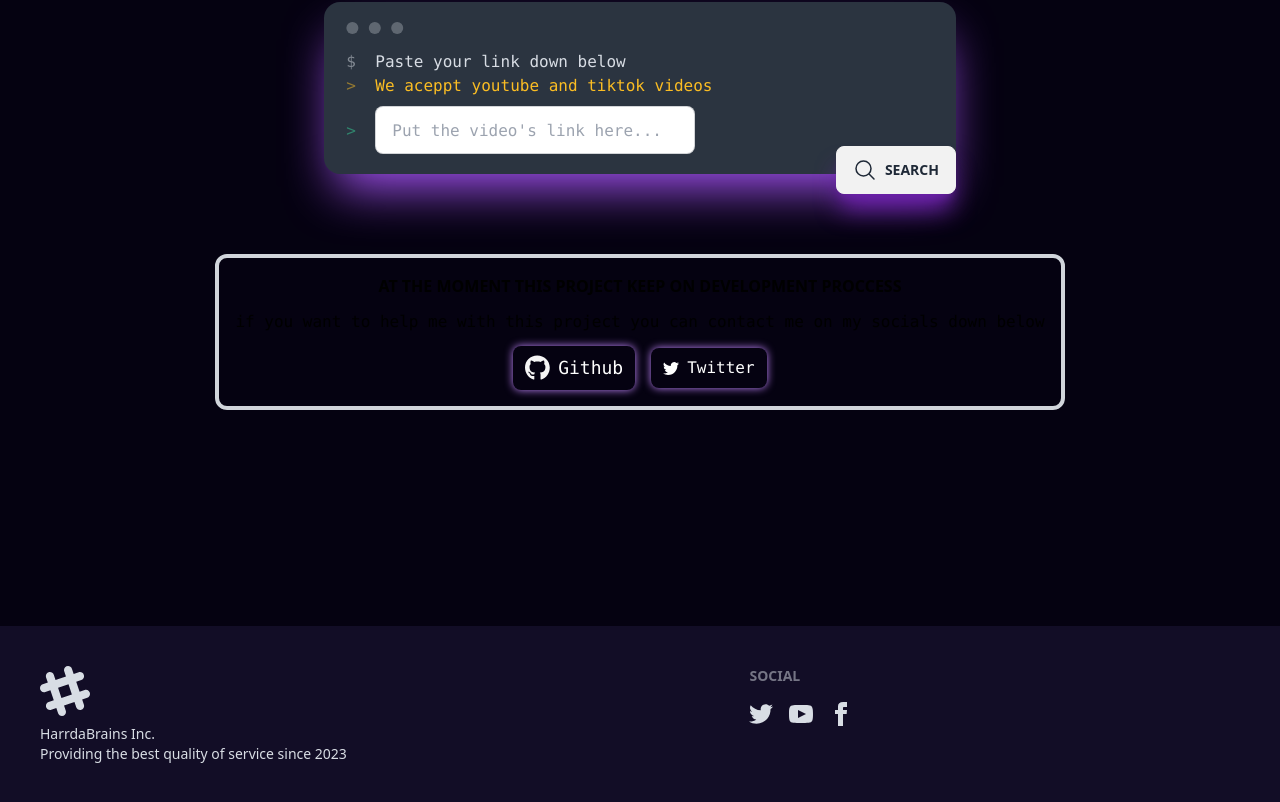
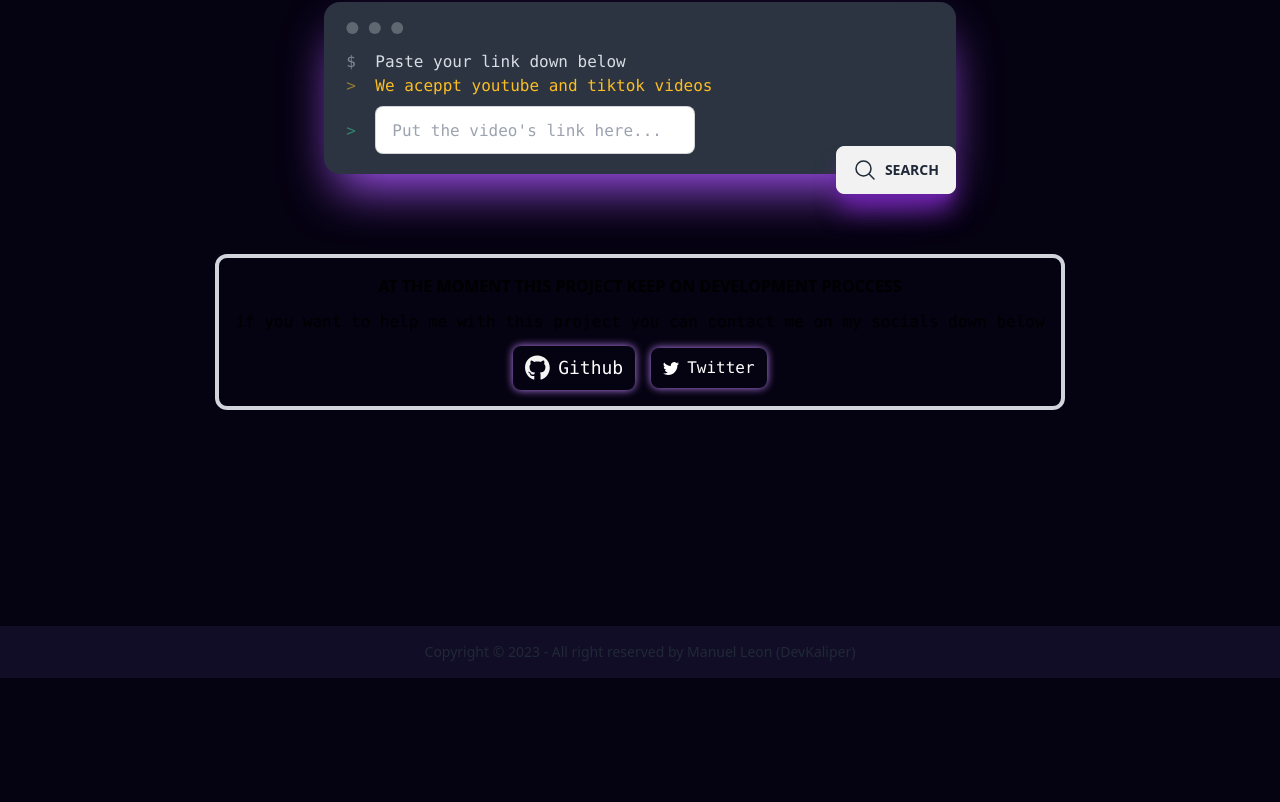
Before and after one commit to DevKaliper/YT_Download, a Next.js app: page / in a window 1280 px wide. Shown: the part 354-1156 px from the top of the page. After the commit the page ends 1032 px from the top, so only its background shows below. Built offline with nearby package versions, Linux system fonts and the light colour scheme.

Commit message:
Page is ready to deploy

```diff
--- a/src/components/Footer.jsx
+++ b/src/components/Footer.jsx
@@ -2,60 +2,11 @@ import React from "react";
 
 const Footer = () => {
   return (
-    <footer className="footer min-h-full bg-[#120d26] p-10 backdrop-blur-md text-neutral-content">
-      <div>
-        <svg
-          width="50"
-          height="50"
-          viewBox="0 0 24 24"
-          xmlns="http://www.w3.org/2000/svg"
-          fillRule="evenodd"
-          clipRule="evenodd"
-          className="fill-current">
-          <path d="M22.672 15.226l-2.432.811.841 2.515c.33 1.019-.209 2.127-1.23 2.456-1.15.325-2.148-.321-2.463-1.226l-.84-2.518-5.013 1.677.84 2.517c.391 1.203-.434 2.542-1.831 2.542-.88 0-1.601-.564-1.86-1.314l-.842-2.516-2.431.809c-1.135.328-2.145-.317-2.463-1.229-.329-1.018.211-2.127 1.231-2.456l2.432-.809-1.621-4.823-2.432.808c-1.355.384-2.558-.59-2.558-1.839 0-.817.509-1.582 1.327-1.846l2.433-.809-.842-2.515c-.33-1.02.211-2.129 1.232-2.458 1.02-.329 2.13.209 2.461 1.229l.842 2.515 5.011-1.677-.839-2.517c-.403-1.238.484-2.553 1.843-2.553.819 0 1.585.509 1.85 1.326l.841 2.517 2.431-.81c1.02-.33 2.131.211 2.461 1.229.332 1.018-.21 2.126-1.23 2.456l-2.433.809 1.622 4.823 2.433-.809c1.242-.401 2.557.484 2.557 1.838 0 .819-.51 1.583-1.328 1.847m-8.992-6.428l-5.01 1.675 1.619 4.828 5.011-1.674-1.62-4.829z"></path>
-        </svg>
-        <p>
-          HarrdaBrains Inc.
-          <br />
-          Providing the best quality of service since 2023
-        </p>
-      </div>
-      <div>
-        <span className="footer-title">Social</span>
-        <div className="grid grid-flow-col gap-4">
-          <a>
-            <svg
-              xmlns="http://www.w3.org/2000/svg"
-              width="24"
-              height="24"
-              viewBox="0 0 24 24"
-              className="fill-current">
-              <path d="M24 4.557c-.883.392-1.832.656-2.828.775 1.017-.609 1.798-1.574 2.165-2.724-.951.564-2.005.974-3.127 1.195-.897-.957-2.178-1.555-3.594-1.555-3.179 0-5.515 2.966-4.797 6.045-4.091-.205-7.719-2.165-10.148-5.144-1.29 2.213-.669 5.108 1.523 6.574-.806-.026-1.566-.247-2.229-.616-.054 2.281 1.581 4.415 3.949 4.89-.693.188-1.452.232-2.224.084.626 1.956 2.444 3.379 4.6 3.419-2.07 1.623-4.678 2.348-7.29 2.04 2.179 1.397 4.768 2.212 7.548 2.212 9.142 0 14.307-7.721 13.995-14.646.962-.695 1.797-1.562 2.457-2.549z"></path>
-            </svg>
-          </a>
-          <a>
-            <svg
-              xmlns="http://www.w3.org/2000/svg"
-              width="24"
-              height="24"
-              viewBox="0 0 24 24"
-              className="fill-current">
-              <path d="M19.615 3.184c-3.604-.246-11.631-.245-15.23 0-3.897.266-4.356 2.62-4.385 8.816.029 6.185.484 8.549 4.385 8.816 3.6.245 11.626.246 15.23 0 3.897-.266 4.356-2.62 4.385-8.816-.029-6.185-.484-8.549-4.385-8.816zm-10.615 12.816v-8l8 3.993-8 4.007z"></path>
-            </svg>
-          </a>
-          <a>
-            <svg
-              xmlns="http://www.w3.org/2000/svg"
-              width="24"
-              height="24"
-              viewBox="0 0 24 24"
-              className="fill-current">
-              <path d="M9 8h-3v4h3v12h5v-12h3.642l.358-4h-4v-1.667c0-.955.192-1.333 1.115-1.333h2.885v-5h-3.808c-3.596 0-5.192 1.583-5.192 4.615v3.385z"></path>
-            </svg>
-          </a>
-        </div>
-      </div>
-    </footer>
+    <footer className="footer footer-center p-4 bg-[#120d26] text-base-content">
+    <div>
+      <p>Copyright © 2023 - All right reserved by Manuel Leon (DevKaliper)</p>
+    </div>
+  </footer>
   );
 };
 
--- a/src/components/VideoCard.jsx
+++ b/src/components/VideoCard.jsx
@@ -42,10 +42,10 @@ function VideoCard({ data }) {
   };
   return (
     <div className="min-w-screen my-5 grid min-h-[70vh]  place-items-center ">
-      <div className="card mx-auto h-auto w-96 bg-purple-950 bg-opacity-75 shadow-2xl shadow-purple-800">
+      <div className="card mx-auto h-auto w-96  bg-opacity-75 shadow-2xl hover:scale-105 duration-200 ease-in-out shadow-purple-800">
         <figure className="mt-5 ">
           <img
-            className="rounded-xl shadow-lg"
+            className="rounded-xl shadow-lg shadow-white"
             src={data?.thumbnails[0]?.url}
             width={250}
             alt="video thumbnail"
--- a/src/components/header.jsx
+++ b/src/components/header.jsx
@@ -2,7 +2,7 @@ import React from "react";
 
 const Header = () => {
   return (
-    <nav className="sticky left-0 top-0 ">
+    <nav className="sticky left-0 z-[999999] top-0 ">
       <div className="  mx-auto mt-5 flex  h-[4rem] w-full items-center justify-between rounded-3xl bg-[#120d26] px-8 py-4 text-white backdrop-blur md:w-[65%]">
         <div className="ml-2 flex items-center justify-center gap-3 ">
           <svg
```
